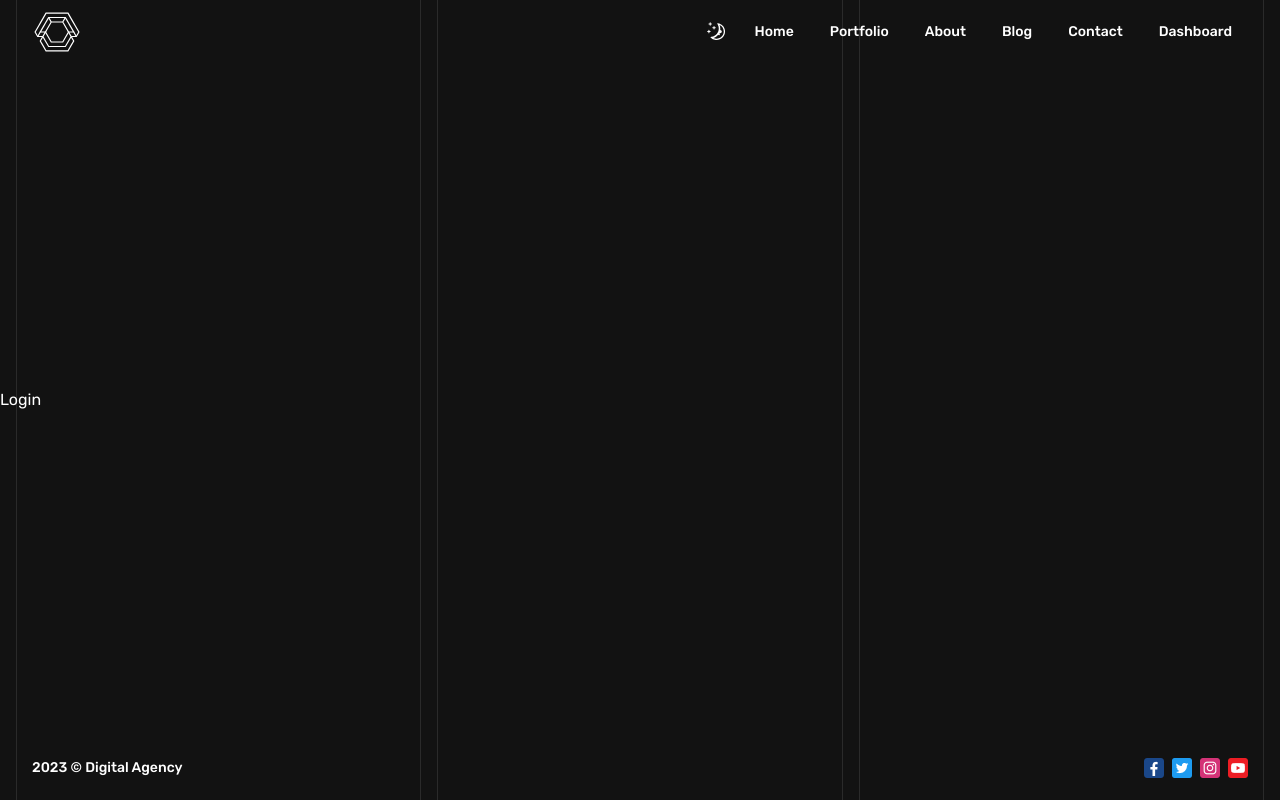
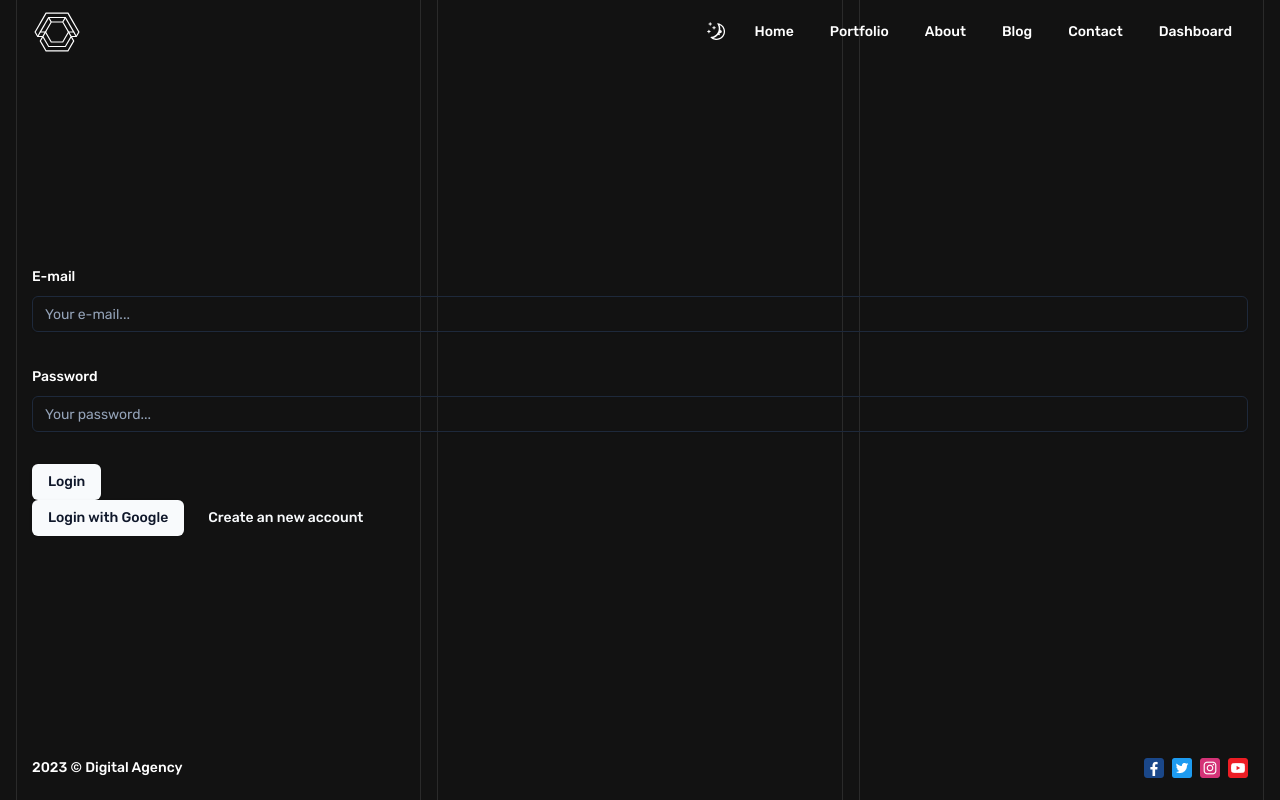
Before and after one commit to rbertzg/digital-agency, a Next.js app: page /dashboard/login in a window 1280 px wide. Built offline with nearby package versions, Linux system fonts and the light colour scheme.

Commit message:
feat: add auth feature

```diff
--- /dev/null
+++ b/app/api/auth/[...nextauth]/route.ts
@@ -0,0 +1,58 @@
+import connect from '@/lib/db'
+import User from '@/models/User'
+import bcrypt from 'bcryptjs'
+import NextAuth from 'next-auth'
+import CredentialsProvider from 'next-auth/providers/credentials'
+import GoogleProvider from 'next-auth/providers/google'
+
+const authHandler = NextAuth({
+  providers: [
+    GoogleProvider({
+      clientId: process.env.GOOGLE_CLIENT_ID,
+      clientSecret: process.env.GOOGLE_CLIENT_SECRET,
+    }),
+    CredentialsProvider({
+      id: 'credentials',
+      name: 'Credentials',
+      credentials: {
+        email: { label: 'E-mail', type: 'email' },
+        password: { label: 'Password', type: 'password' },
+      },
+      async authorize(credentials) {
+        if (!credentials) {
+          throw new Error('No credentials provided')
+        }
+
+        await connect()
+
+        try {
+          const user = await User.findOne({
+            email: credentials.email,
+          })
+
+          if (user) {
+            const isPasswordCorrect = await bcrypt.compare(
+              credentials.password,
+              user.password
+            )
+
+            if (isPasswordCorrect) {
+              return user
+            } else {
+              throw new Error('Incorrect credentials')
+            }
+          } else {
+            throw new Error('User not found')
+          }
+        } catch (error: any) {
+          throw new Error(error)
+        }
+      },
+    }),
+  ],
+  pages: {
+    error: '/dashboard/login',
+  },
+})
+
+export { authHandler as GET, authHandler as POST }
--- /dev/null
+++ b/app/api/auth/register/route.ts
@@ -0,0 +1,33 @@
+import connect from '@/lib/db'
+import User, { UserType } from '@/models/User'
+import bcrypt from 'bcryptjs'
+import { NextResponse } from 'next/server'
+
+export const POST = async (request: Request) => {
+  await connect()
+
+  const {
+    name,
+    password,
+    email,
+  }: Pick<UserType, 'name' | 'password' | 'email'> = await request.json()
+
+  const encryptedPassword = await bcrypt.hash(password, 3)
+
+  const newUser = new User({
+    name,
+    password: encryptedPassword,
+    email,
+  })
+
+  try {
+    await newUser.save()
+    return new NextResponse('User has been created', { status: 201 })
+  } catch (error) {
+    if (error instanceof Error) {
+      return new NextResponse(error.message, { status: 500 })
+    } else {
+      return new NextResponse('An unknown error occurred', { status: 500 })
+    }
+  }
+}
--- /dev/null
+++ b/app/dashboard/(auth)/login/_components/login-form.tsx
@@ -0,0 +1,83 @@
+'use client'
+
+import { Button } from '@/components/ui/button'
+import {
+  Form,
+  FormControl,
+  FormField,
+  FormItem,
+  FormLabel,
+  FormMessage,
+} from '@/components/ui/form'
+import { Input } from '@/components/ui/input'
+import { zodResolver } from '@hookform/resolvers/zod'
+import { signIn } from 'next-auth/react'
+import { useForm } from 'react-hook-form'
+import * as z from 'zod'
+
+const formSchema = z.object({
+  email: z.string().email('Invalid email'),
+  password: z.string().min(6, 'Name must be at least 6 characters'),
+})
+
+const LoginForm = () => {
+  const form = useForm<z.infer<typeof formSchema>>({
+    resolver: zodResolver(formSchema),
+    defaultValues: {
+      email: '',
+      password: '',
+    },
+  })
+
+  const onSubmit = (data: z.infer<typeof formSchema>) => {
+    const { email, password } = data
+    signIn('credentials', { email, password })
+  }
+
+  return (
+    <Form {...form}>
+      <form
+        onSubmit={form.handleSubmit(onSubmit)}
+        className="space-y-8"
+      >
+        <FormField
+          control={form.control}
+          name="email"
+          render={({ field }) => (
+            <FormItem>
+              <FormLabel>E-mail</FormLabel>
+              <FormControl>
+                <Input
+                  type="email"
+                  placeholder="Your e-mail..."
+                  {...field}
+                />
+              </FormControl>
+              <FormMessage />
+            </FormItem>
+          )}
+        />
+        <FormField
+          control={form.control}
+          name="password"
+          render={({ field }) => (
+            <FormItem>
+              <FormLabel>Password</FormLabel>
+              <FormControl>
+                <Input
+                  type="password"
+                  placeholder="Your password..."
+                  {...field}
+                />
+              </FormControl>
+              <FormMessage />
+            </FormItem>
+          )}
+        />
+        <Button type="submit">Login</Button>
+      </form>
+    </Form>
+  )
+}
+
+export default LoginForm
--- a/app/dashboard/(auth)/login/page.tsx
+++ b/app/dashboard/(auth)/login/page.tsx
@@ -1,5 +1,24 @@
+'use client'
+
+import { Button } from '@/components/ui/button'
+import { signIn } from 'next-auth/react'
+import Link from 'next/link'
+import LoginForm from './_components/login-form'
+
 const Login = () => {
-  return <div>Login</div>
+  return (
+    <div className="container">
+      <LoginForm />
+      <Button onClick={() => signIn('google')}>Login with Google</Button>
+      <Button
+        asChild
+        variant="link"
+        className="ml-2"
+      >
+        <Link href="/dashboard/register">Create an new account</Link>
+      </Button>
+    </div>
+  )
 }
 
 export default Login
--- /dev/null
+++ b/app/dashboard/(auth)/register/_components/register-form.tsx
@@ -0,0 +1,121 @@
+'use client'
+
+import { Button } from '@/components/ui/button'
+import {
+  Form,
+  FormControl,
+  FormField,
+  FormItem,
+  FormLabel,
+  FormMessage,
+} from '@/components/ui/form'
+import { Input } from '@/components/ui/input'
+import { zodResolver } from '@hookform/resolvers/zod'
+import { useRouter } from 'next/navigation'
+import { useForm } from 'react-hook-form'
+import * as z from 'zod'
+
+const formSchema = z.object({
+  name: z.string().min(6, 'Name must be at least 6 characters'),
+  password: z.string().min(6, 'Name must be at least 6 characters'),
+  email: z.string().email('Invalid email'),
+})
+
+const RegisterForm = () => {
+  const router = useRouter()
+  const form = useForm<z.infer<typeof formSchema>>({
+    resolver: zodResolver(formSchema),
+    defaultValues: {
+      name: '',
+      password: '',
+      email: '',
+    },
+  })
+
+  const onSubmit = async (data: z.infer<typeof formSchema>) => {
+    const { name, password, email } = data
+
+    try {
+      const res = await fetch('/api/auth/register', {
+        method: 'POST',
+        headers: {
+          'Content-Type': 'application/json',
+        },
+        body: JSON.stringify({
+          name,
+          password,
+          email,
+        }),
+      })
+
+      res.status === 201 &&
+        router.push('/dashboard/login?success=account successfuly created')
+    } catch (error) {
+      console.log(error)
+    }
+  }
+
+  return (
+    <Form {...form}>
+      <form
+        onSubmit={form.handleSubmit(onSubmit)}
+        className="space-y-8"
+      >
+        <FormField
+          control={form.control}
+          name="name"
+          render={({ field }) => (
+            <FormItem>
+              <FormLabel>Username</FormLabel>
+              <FormControl>
+                <Input
+                  type="text"
+                  placeholder="Enter username..."
+                  {...field}
+                />
+              </FormControl>
+              <FormMessage />
+            </FormItem>
+          )}
+        />
+        <FormField
+          control={form.control}
+          name="email"
+          render={({ field }) => (
+            <FormItem>
+              <FormLabel>E-mail</FormLabel>
+              <FormControl>
+                <Input
+                  type="email"
+                  placeholder="Enter e-mail..."
+                  {...field}
+                />
+              </FormControl>
+              <FormMessage />
+            </FormItem>
+          )}
+        />
+        <FormField
+          control={form.control}
+          name="password"
+          render={({ field }) => (
+            <FormItem>
+              <FormLabel>Password</FormLabel>
+              <FormControl>
+                <Input
+                  type="password"
+                  placeholder="Enter password..."
+                  {...field}
+                />
+              </FormControl>
+              <FormMessage />
+            </FormItem>
+          )}
+        />
+        <Button type="submit">Register</Button>
+      </form>
+    </Form>
+  )
+}
+
+export default RegisterForm
--- a/app/dashboard/(auth)/register/page.tsx
+++ b/app/dashboard/(auth)/register/page.tsx
@@ -1,5 +1,20 @@
+import { Button } from '@/components/ui/button'
+import Link from 'next/link'
+import RegisterForm from './_components/register-form'
+
 const Register = () => {
-  return <div>Register</div>
+  return (
+    <div className="container">
+      <RegisterForm />
+      <Button
+        asChild
+        variant="link"
+        className="ml-2"
+      >
+        <Link href="/dashboard/login">Login with an existing account</Link>
+      </Button>
+    </div>
+  )
 }
 
 export default Register
--- a/app/dashboard/page.tsx
+++ b/app/dashboard/page.tsx
@@ -1,7 +1,12 @@
 'use client'
 
+import { useSession } from 'next-auth/react'
+
 const Dashboard = () => {
-  return <div>Dashboard</div>
+  const session = useSession()
+  console.log(session)
+
+  return <div className="container">Dashboard</div>
 }
 
 export default Dashboard
--- a/components/providers/providers.tsx
+++ b/components/providers/providers.tsx
@@ -4,6 +4,7 @@
 import { ReactNode } from 'react'
 
 // providers
+import { SessionProvider } from 'next-auth/react'
 import { ThemeProvider } from 'next-themes'
 
 const Providers = ({ children }: { children: ReactNode }) => {
@@ -13,7 +14,7 @@ const Providers = ({ children }: { children: ReactNode }) => {
       defaultTheme="dark"
       enableSystem
     >
-      {children}
+      <SessionProvider>{children}</SessionProvider>
     </ThemeProvider>
   )
 }
--- a/package.json
+++ b/package.json
@@ -16,17 +16,20 @@
     "@radix-ui/react-label": "^2.0.2",
     "@radix-ui/react-navigation-menu": "^1.1.3",
     "@radix-ui/react-slot": "^1.0.2",
+    "@types/bcryptjs": "^2.4.2",
     "@types/node": "20.4.5",
     "@types/react": "18.2.18",
     "@types/react-dom": "18.2.7",
     "autoprefixer": "10.4.14",
+    "bcryptjs": "^2.4.3",
     "class-variance-authority": "^0.7.0",
     "clsx": "^2.0.0",
     "eslint": "8.46.0",
     "eslint-config-next": "13.4.12",
     "eslint-config-prettier": "^8.9.0",
     "mongoose": "^7.4.3",
-    "next": "13.4.12",
+    "next": "13.4.16",
+    "next-auth": "^4.23.0",
     "next-themes": "^0.2.1",
     "postcss": "8.4.27",
     "prettier": "3.0.0",
```
Also changed, not shown: 1 other file (tests, documents, lock files or other folders).
